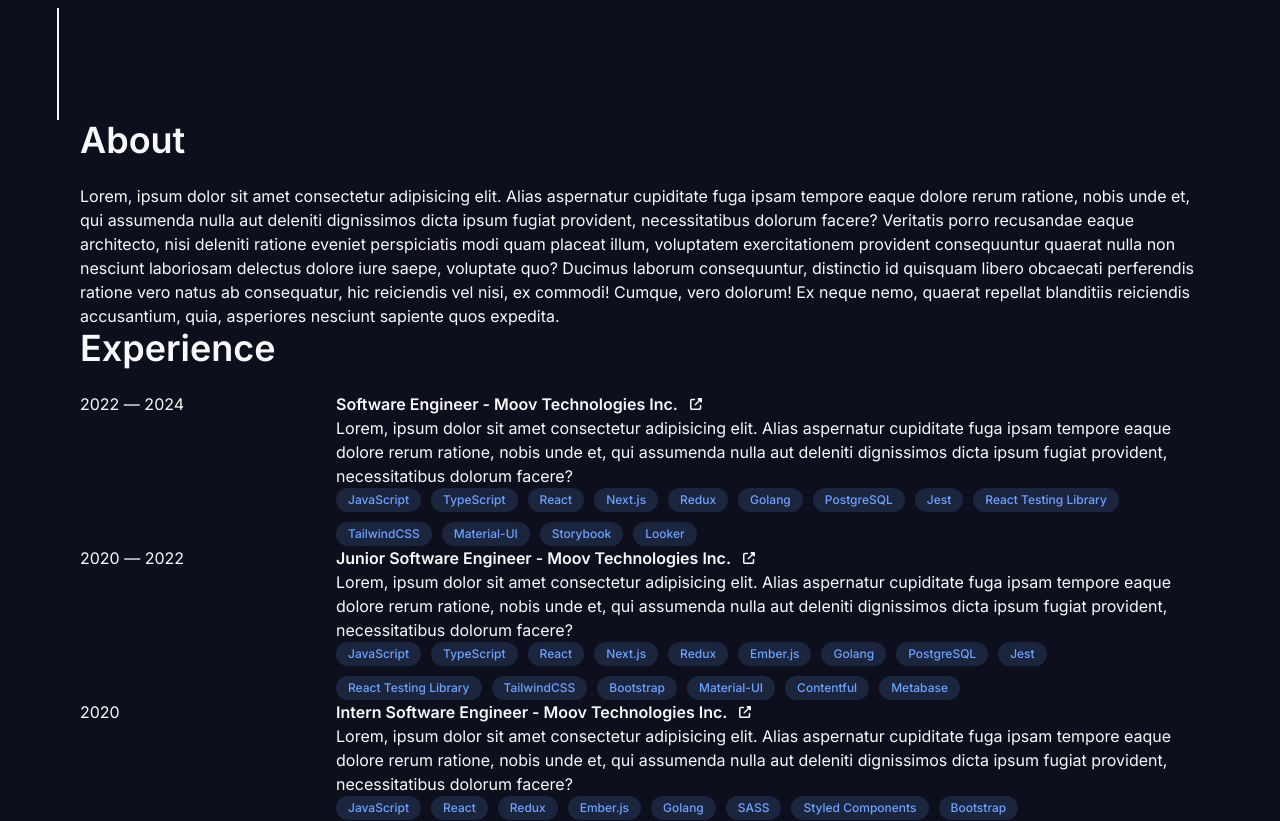
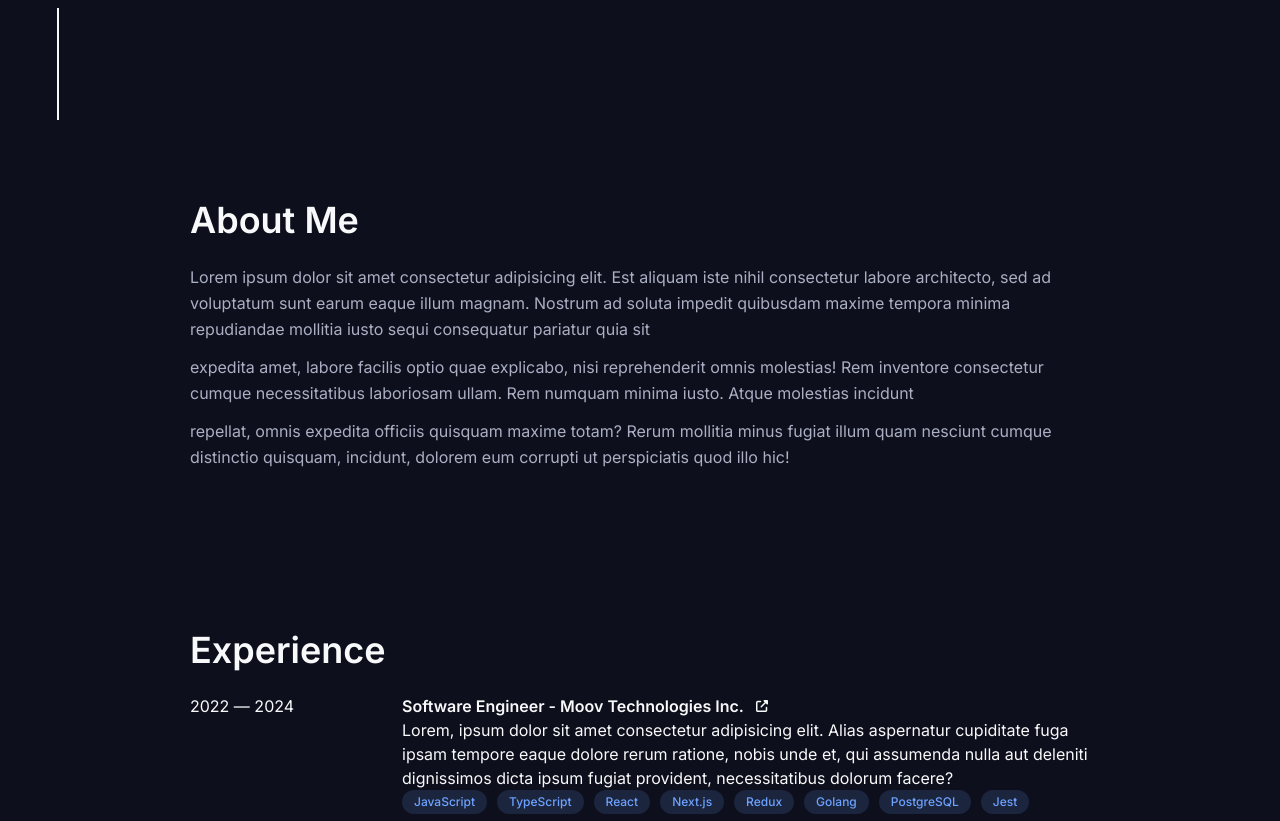
Before and after one commit to Spencer-J-Lee/portfolio-website-v1, a Next.js app: page / in a window 1280 px wide. Shown: the part 680-1501 px from the top of the page. Built offline with nearby package versions, Linux system fonts and the light colour scheme.

Commit message:
Styling changes

```diff
--- a/src/app/page.tsx
+++ b/src/app/page.tsx
@@ -9,11 +9,11 @@ export default function Home() {
     <main id={SECTIONS.CONTENT} className="m-auto max-w-screen-xl px-20">
       <Hero />
 
-      <About />
-
-      <Experience />
-
-      <Projects />
+      <div className="flex flex-col gap-20">
+        <About />
+        <Experience />
+        <Projects />
+      </div>
     </main>
   );
 }
--- a/src/components/About.tsx
+++ b/src/components/About.tsx
@@ -3,21 +3,25 @@ import { Section } from "./common/Section";
 
 export const About = () => {
   return (
-    <Section id={SECTIONS.ABOUT} title="About">
-      <p>
-        Lorem, ipsum dolor sit amet consectetur adipisicing elit. Alias
-        aspernatur cupiditate fuga ipsam tempore eaque dolore rerum ratione,
-        nobis unde et, qui assumenda nulla aut deleniti dignissimos dicta ipsum
-        fugiat provident, necessitatibus dolorum facere? Veritatis porro
-        recusandae eaque architecto, nisi deleniti ratione eveniet perspiciatis
-        modi quam placeat illum, voluptatem exercitationem provident
-        consequuntur quaerat nulla non nesciunt laboriosam delectus dolore iure
-        saepe, voluptate quo? Ducimus laborum consequuntur, distinctio id
-        quisquam libero obcaecati perferendis ratione vero natus ab consequatur,
-        hic reiciendis vel nisi, ex commodi! Cumque, vero dolorum! Ex neque
-        nemo, quaerat repellat blanditiis reiciendis accusantium, quia,
-        asperiores nesciunt sapiente quos expedita.
-      </p>
+    <Section id={SECTIONS.ABOUT} title="About Me">
+      <div className="flex flex-col gap-3">
+        <p className="text-muted leading-relaxed">
+          Lorem ipsum dolor sit amet consectetur adipisicing elit. Est aliquam
+          iste nihil consectetur labore architecto, sed ad voluptatum sunt earum
+          eaque illum magnam. Nostrum ad soluta impedit quibusdam maxime tempora
+          minima repudiandae mollitia iusto sequi consequatur pariatur quia sit
+        </p>
+        <p className="text-muted leading-relaxed">
+          expedita amet, labore facilis optio quae explicabo, nisi reprehenderit
+          omnis molestias! Rem inventore consectetur cumque necessitatibus
+          laboriosam ullam. Rem numquam minima iusto. Atque molestias incidunt
+        </p>
+        <p className="text-muted leading-relaxed">
+          repellat, omnis expedita officiis quisquam maxime totam? Rerum
+          mollitia minus fugiat illum quam nesciunt cumque distinctio quisquam,
+          incidunt, dolorem eum corrupti ut perspiciatis quod illo hic!
+        </p>
+      </div>
     </Section>
   );
 };
--- a/src/components/common/Section.tsx
+++ b/src/components/common/Section.tsx
@@ -11,7 +11,7 @@ export const Section = ({ title, children, id }: SectionProps) => {
   return (
     <>
       {id && <ScrollAnchor id={id} />}
-      <section>
+      <section className="mx-auto max-w-[900px]">
         <h4 className="mb-6 text-4xl font-semibold">{title}</h4>
         {children}
       </section>
--- a/src/components/navbar/Navbar.tsx
+++ b/src/components/navbar/Navbar.tsx
@@ -33,7 +33,7 @@ export const Navbar = () => {
   return (
     <header
       className={clsx(
-        "bg-background/90 backdrop-blur-xs fixed top-0 w-full px-11 transition-all",
+        "bg-background/90 fixed top-0 z-40 w-full px-11 backdrop-blur-[3px] transition-all",
         {
           "translate-y-0": show,
           "-translate-y-full": !show,
--- a/src/components/navbar/NavbarLink.tsx
+++ b/src/components/navbar/NavbarLink.tsx
@@ -10,7 +10,7 @@ export const NavbarLink: FC<NavbarLinkProps> = ({ id, children }) => {
   return (
     <a
       href={`#${id}`}
-      className="hover:text-accent rounded px-3 py-2 transition-colors hover:bg-slate-800/50"
+      className="hover:text-accent hover:bg-slate-800/ cursor-pointer50 rounded px-3 py-2 font-semibold transition-colors"
     >
       {children}
     </a>
```
